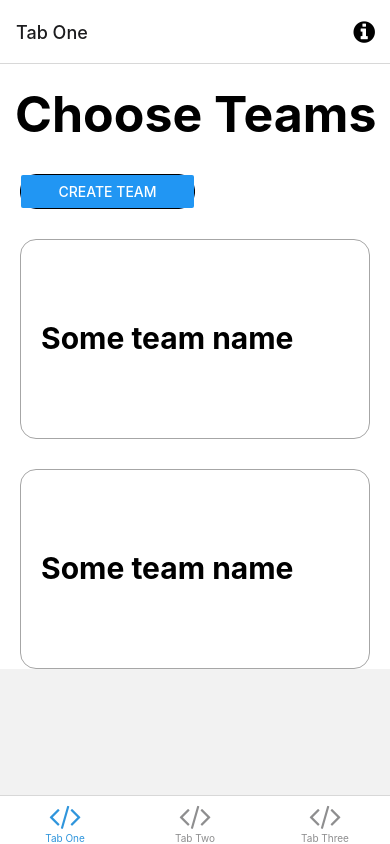
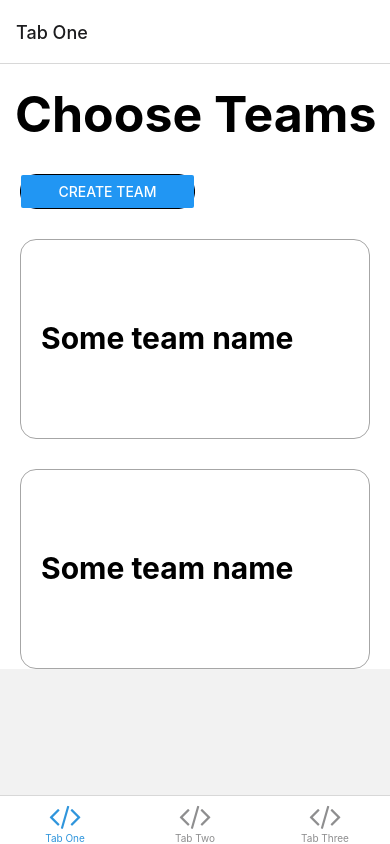
Before and after one commit to agamjolly/cs160, a React Native app: screen /TabOne in a window 390 px wide. Built offline with nearby package versions, Linux system fonts and the light colour scheme; what expo-linking would draw is missing.

Commit message:
Create Team button navigate to TeamCreation page

```diff
--- a/navigation/index.tsx
+++ b/navigation/index.tsx
@@ -8,15 +8,15 @@ import { createBottomTabNavigator } from '@react-navigation/bottom-tabs';
 import { NavigationContainer, DefaultTheme, DarkTheme } from '@react-navigation/native';
 import { createNativeStackNavigator } from '@react-navigation/native-stack';
 import * as React from 'react';
-import { ColorSchemeName, Pressable } from 'react-native';
+import { ColorSchemeName } from 'react-native';
 
 import Colors from '../constants/Colors';
 import useColorScheme from '../hooks/useColorScheme';
-import ModalScreen from '../screens/ModalScreen';
 import NotFoundScreen from '../screens/NotFoundScreen';
 import TabOneScreen from '../screens/TabOneScreen';
 import TabTwoScreen from '../screens/TabTwoScreen';
 import TabThreeScreen from '../screens/TabThreeScreen';
+import CreateTeam from '../screens/CreateTeam';
 import { RootStackParamList, RootTabParamList, RootTabScreenProps } from '../types';
 import LinkingConfiguration from './LinkingConfiguration';
 
@@ -41,9 +41,8 @@ function RootNavigator() {
     <Stack.Navigator>
       <Stack.Screen name="Root" component={BottomTabNavigator} options={{ headerShown: false }} />
       <Stack.Screen name="NotFound" component={NotFoundScreen} options={{ title: 'Oops!' }} />
-      <Stack.Group screenOptions={{ presentation: 'modal' }}>
-        <Stack.Screen name="Modal" component={ModalScreen} />
-      </Stack.Group>
+
+      <Stack.Screen name="TeamCreation" component={CreateTeam} />
     </Stack.Navigator>
   );
 }
@@ -69,20 +68,6 @@ function BottomTabNavigator() {
         options={({ navigation }: RootTabScreenProps<'TabOne'>) => ({
           title: 'Tab One',
           tabBarIcon: ({ color }) => <TabBarIcon name="code" color={color} />,
-          headerRight: () => (
-            <Pressable
-              onPress={() => navigation.navigate('Modal')}
-              style={({ pressed }) => ({
-                opacity: pressed ? 0.5 : 1,
-              })}>
-              <FontAwesome
-                name="info-circle"
-                size={25}
-                color={Colors[colorScheme].text}
-                style={{ marginRight: 15 }}
-              />
-            </Pressable>
-          ),
         })}
       />
       <BottomTab.Screen
--- /dev/null
+++ b/screens/CreateTeam.tsx
@@ -0,0 +1,16 @@
+import React from "react";
+import { RootStackScreenProps } from "../types";
+import styled from 'styled-components/native';
+import { View } from "../components/Themed";
+
+const PageContainer = styled(View)`
+	justifyContent: center;
+`;
+
+const TeamCreation = ({ navigation }: RootStackScreenProps<"TeamCreation">) => {
+	return (
+		<PageContainer></PageContainer>
+	);
+}
+
+export default TeamCreation
--- a/screens/TabOneScreen.tsx
+++ b/screens/TabOneScreen.tsx
@@ -1,12 +1,7 @@
 import { StyleSheet, Button } from 'react-native';
 
-import EditScreenInfo from '../components/EditScreenInfo';
 import { Text, View } from '../components/Themed';
 import { RootTabScreenProps } from '../types';
-
-const reRoute = (page: string) => {
-  console.log(page); // change this to re-route to some other page.
-}
 
 export default function TabOneScreen({ navigation }: RootTabScreenProps<'TabOne'>) {
   return (
@@ -15,7 +10,9 @@ export default function TabOneScreen({ navigation }: RootTabScreenProps<'TabOne'
       <Text style={styles.title}>Choose Teams</Text>
 
       <View style={styles.btn}>
-        <Button title="Create Team" onPress={() => { reRoute("something") }} />
+        <Button title="Create Team" onPress={() => {
+          navigation.navigate('TeamCreation')
+        }} />
       </View>
 
       <View style={styles.team__tabs}>
--- a/types.tsx
+++ b/types.tsx
@@ -17,6 +17,7 @@ export type RootStackParamList = {
   Root: NavigatorScreenParams<RootTabParamList> | undefined;
   Modal: undefined;
   NotFound: undefined;
+  TeamCreation: undefined;
 };
 
 export type RootStackScreenProps<Screen extends keyof RootStackParamList> = NativeStackScreenProps<
```
Also changed, not shown: package.json (+6 -4 lines), 1 other file (tests, documents, lock files or other folders).
